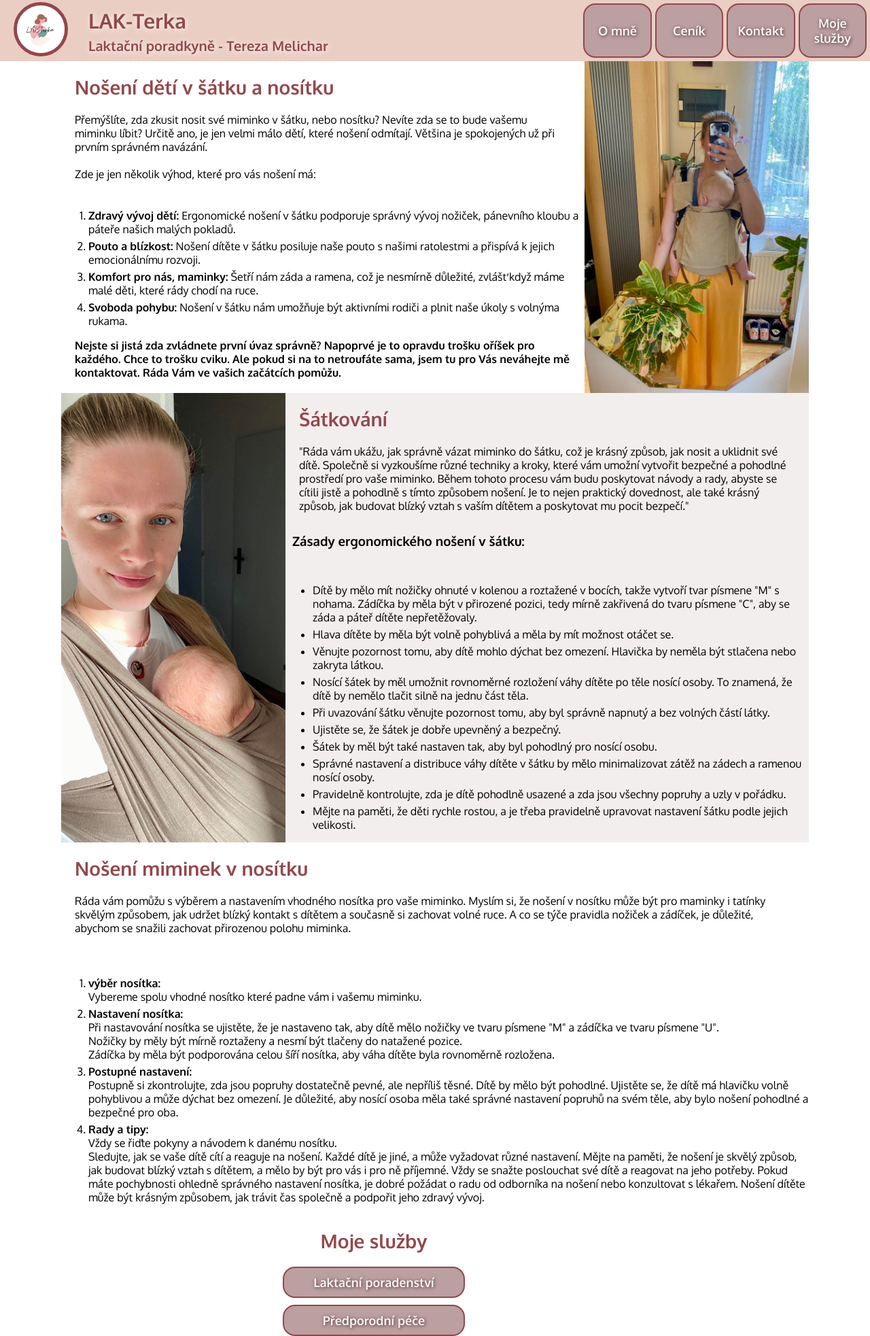
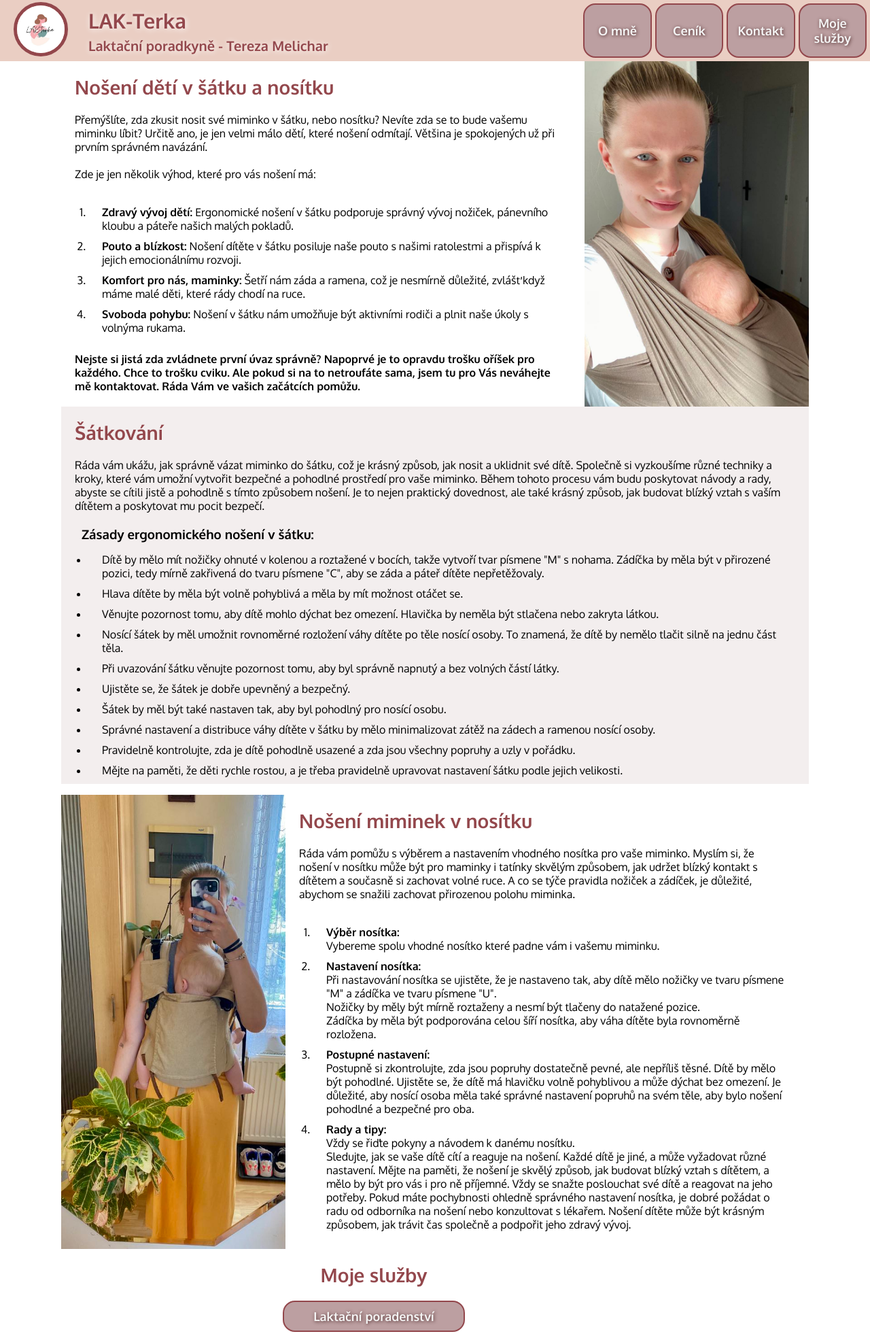
Before and after one commit to LadyAnamor/LAK-Terka, an Eleventy site: page noseni.html in a window 1280 px wide. Shown: the top 1965 px of the page at 68% size. Built offline with nearby package versions, Linux system fonts and the light colour scheme; Eleventy itself is replaced by a stand-in of ours; files that its build step writes are made by us from their sources.

Commit message:
konec patek

```diff
--- a/css/style.css
+++ b/css/style.css
@@ -69,7 +69,7 @@
 
 .menu {
     position: sticky;
-    top: 0px;
+    top: 0;
     display: flex;
     align-items: stretch;
     justify-content: space-around;
@@ -121,13 +121,13 @@
 }
 
 .article__paragraph {
-    padding: 0 20px 20px 20px;
+    padding: 0 30px 20px 20px;
     margin: 0;
 }
 
 .article__subheading {
     margin: 0;
-    padding: 10px;
+    padding: 0 30px;
 }
 
 .blockquote {
@@ -150,18 +150,6 @@
     margin: 0;
     object-fit: cover;
 }
-
-/* .image--bottom {
-    padding-top: 20px;
-}
-
-.image--middle {
-    padding: 20px 0;
-}
-
-.image--top{
-    padding-top: 0px;
-} */
 
 .aside {
     max-width: 1100px;
@@ -223,10 +211,10 @@
     font-weight: 700;
 }
 
-li {
-    padding-top: 5px;
+.article__list li {
+    padding: 0 30px 10px 20px;
+}
 
-}
 
 .icon {
     width: 2em;
--- a/noseni.html
+++ b/noseni.html
@@ -12,32 +12,30 @@
 
                 <p class="article__paragraph">
                     Zde je jen několik výhod, které pro vás nošení má:
-                    <ol>
+                </p>
+                <ol class="article__list">
                         <li><strong>Zdravý vývoj dětí:</strong> Ergonomické nošení v šátku podporuje správný vývoj nožiček, pánevního kloubu a páteře našich malých pokladů.</li>
                         <li><strong>Pouto a blízkost:</strong> Nošení dítěte v šátku posiluje naše pouto s našimi ratolestmi a přispívá k jejich emocionálnímu rozvoji.</li>
                         <li><strong>Komfort pro nás, maminky:</strong> Šetří nám záda a ramena, což je nesmírně důležité, zvlášť když máme malé děti, které rády chodí na ruce.</li>
                         <li><strong>Svoboda pohybu:</strong> Nošení v šátku nám umožňuje být aktivními rodiči a plnit naše úkoly s volnýma rukama.
                         </li>
                 </ol>
-                </p>
+
                 <p class="article__paragraph">
                     <strong>Nejste si jistá zda zvládnete první úvaz správně? Napoprvé je to opravdu trošku oříšek pro každého. Chce to trošku cviku. Ale pokud si na to netroufáte sama, jsem tu pro Vás neváhejte mě kontaktovat. Ráda Vám ve vašich začátcích pomůžu.</strong>
                 </p>
             </div>
-            <img class="article__image" src="/images/nositko.jpg" alt="Terka s miminkem v nosítku">
+            <img class="article__image" src="/images/satek.jpg" alt="Terka s miminkem v satku">
         </article>
 
-        <article class="article article--secondary article--flex">
-            <img class="article__image" src="/images/satek.jpg" alt="Terka s miminkem v satku">
-
+        <article class="article article--secondary">
             <div class="article__content">
                 <h2 class="article__heading">Šátkování</h2>
                 <p class="article__paragraph">
-                    "Ráda vám ukážu, jak správně vázat miminko do šátku, což je krásný způsob, jak nosit a uklidnit své dítě. Společně si vyzkoušíme různé techniky a kroky, které vám umožní vytvořit bezpečné a pohodlné prostředí pro vaše miminko. Během tohoto procesu vám budu poskytovat návody a rady, abyste se cítili jistě a pohodlně s tímto způsobem nošení. Je to nejen praktický dovednost, ale také krásný způsob, jak budovat blízký vztah s vaším dítětem a poskytovat mu pocit bezpečí."
+                    Ráda vám ukážu, jak správně vázat miminko do šátku, což je krásný způsob, jak nosit a uklidnit své dítě. Společně si vyzkoušíme různé techniky a kroky, které vám umožní vytvořit bezpečné a pohodlné prostředí pro vaše miminko. Během tohoto procesu vám budu poskytovat návody a rady, abyste se cítili jistě a pohodlně s tímto způsobem nošení. Je to nejen praktický dovednost, ale také krásný způsob, jak budovat blízký vztah s vaším dítětem a poskytovat mu pocit bezpečí.
                 </p>
                 <h3 class="article__subheading">Zásady ergonomického nošení v šátku:</h3>
-                <p class="article__paragraph">
-                    <ul>
+                <ul class="article__list">
                     <li>Dítě by mělo mít nožičky ohnuté v kolenou a roztažené v bocích, takže vytvoří tvar písmene "M" s nohama.
                     Zádíčka by měla být v přirozené pozici, tedy mírně zakřivená do tvaru písmene "C", aby se záda a páteř dítěte nepřetěžovaly.</li>
                     <li>Hlava dítěte by měla být volně pohyblivá a měla by mít možnost otáčet se.</li>
@@ -50,19 +48,19 @@
                     <li>Pravidelně kontrolujte, zda je dítě pohodlně usazené a zda jsou všechny popruhy a uzly v pořádku.</li>
                     <li>Mějte na paměti, že děti rychle rostou, a je třeba pravidelně upravovat nastavení šátku podle jejich velikosti.</li>
                     </ul>
-                </p>
             </div>
         </article>
 
-        <article class="article article--primary">
+        <article class="article article--primary article--flex">
+            <img class="article__image" src="/images/nositko.jpg" alt="Terka s miminkem v nosítku">
+
             <div class="article__content">
                 <h2 class="article__heading">Nošení miminek v nosítku</h2>
                 <p class="article__paragraph">
                     Ráda vám pomůžu s výběrem a nastavením vhodného nosítka pro vaše miminko. Myslím si, že nošení v nosítku může být pro maminky i tatínky skvělým způsobem, jak udržet blízký kontakt s dítětem a současně si zachovat volné ruce. A co se týče pravidla nožiček a zádíček, je důležité, abychom se snažili zachovat přirozenou polohu miminka.
                 </p>
-                <p class="article__paragraph">
-                    <ol>
-                    <li><strong>výběr nosítka:</strong><br>
+                <ol class="article__list">
+                    <li><strong>Výběr nosítka:</strong><br>
                     Vybereme spolu vhodné nosítko které padne vám i vašemu miminku.</li>
                     <li><strong>Nastavení nosítka:</strong><br>
                     Při nastavování nosítka se ujistěte, že je nastaveno tak, aby dítě mělo nožičky ve tvaru písmene "M" a zádíčka ve tvaru písmene "U".<br>
@@ -78,6 +76,5 @@
                     Mějte na paměti, že nošení je skvělý způsob, jak budovat blízký vztah s dítětem, a mělo by být pro vás i pro ně příjemné.
                     Vždy se snažte poslouchat své dítě a reagovat na jeho potřeby. Pokud máte pochybnosti ohledně správného nastavení nosítka, je dobré požádat o radu od odborníka na nošení nebo konzultovat s lékařem. Nošení dítěte může být krásným způsobem, jak trávit čas společně a podpořit jeho zdravý vývoj.</li>
                 </ol>
-                </p>
             </div>
         </article>
```
Also changed, not shown: doprovod.html (+1 -1 lines), index.html (+2 -2 lines), laktacni.html (+1 -1 lines), predporodni.html (+15 -10 lines). Lines whose indentation alone changed are shown as unchanged.
